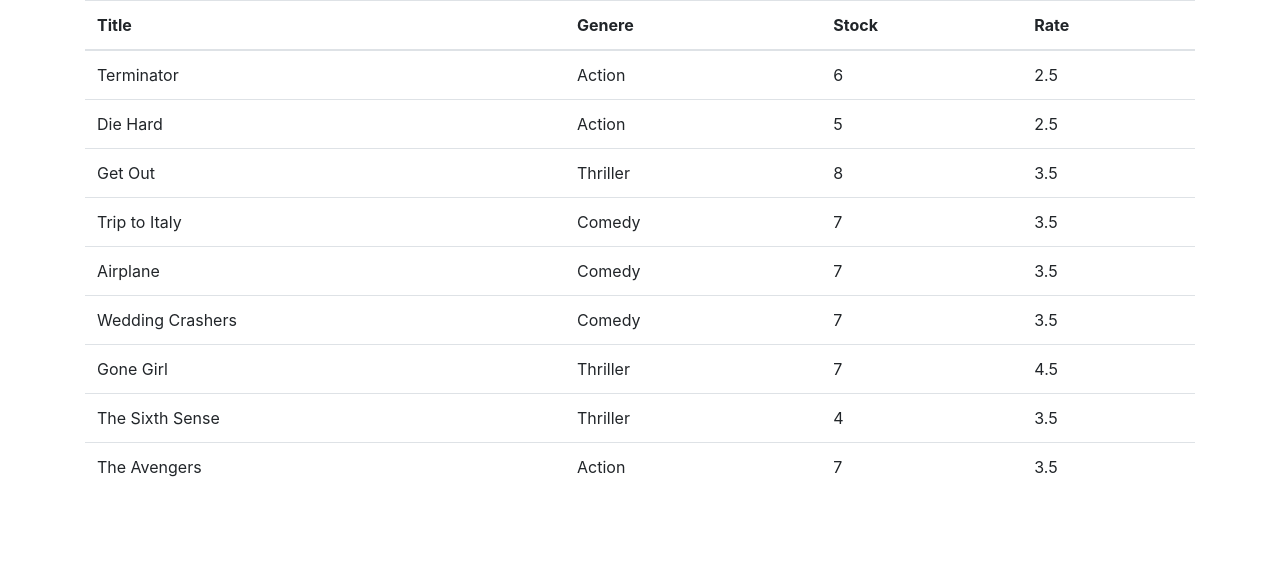
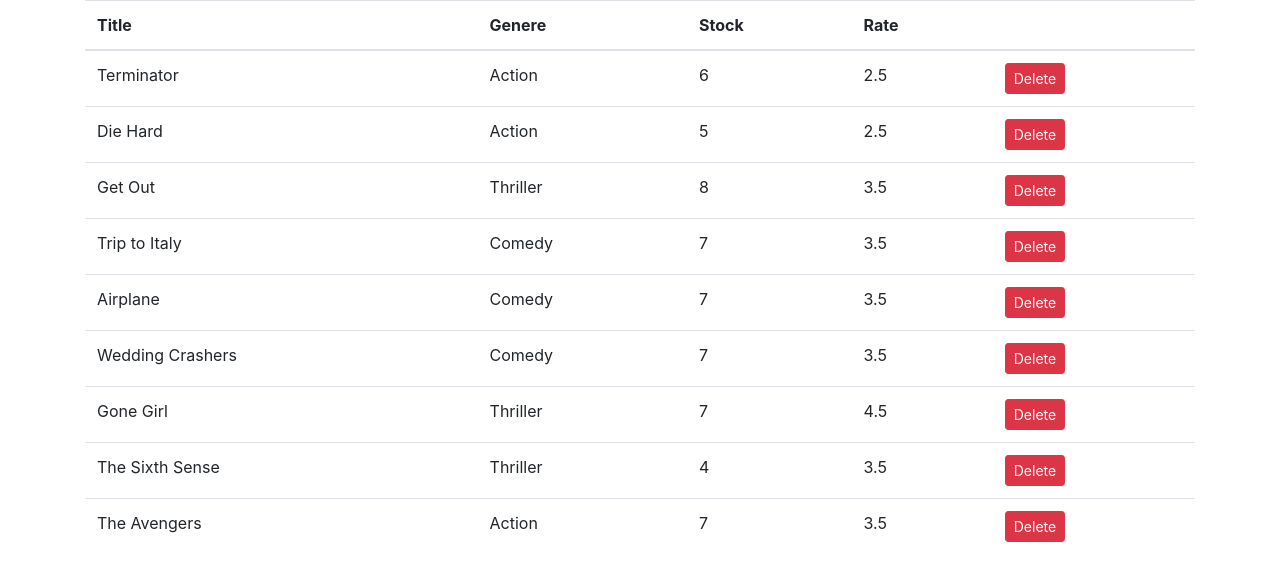
Before and after one commit to LIJOMLOYID/vidly, a React (Create React App) app: page / in a window 1280 px wide. Shown: the top 580 px of the page. Built offline with nearby package versions, Linux system fonts and the light colour scheme.

Commit message:
Added delete functionality

```diff
--- a/src/components/movies.jsx
+++ b/src/components/movies.jsx
@@ -6,7 +6,11 @@
     movies: getMovies(),
   };
 
-  handleDelete = (movie) => {};
+  handleDelete = (movie) => {
+    console.log(movie);
+    const movies = this.state.movies.filter((m) => m._id !== movie._id);
+    this.setState({ movies });
+  };
 
   render() {
     return (
@@ -17,15 +21,24 @@
             <th>Genere</th>
             <th>Stock</th>
             <th>Rate</th>
+            <th></th>
           </tr>
         </thead>
         <tbody>
           {this.state.movies.map((movie) => (
-            <tr>
+            <tr key={movie._id}>
               <td>{movie.title}</td>
               <td>{movie.genre.name}</td>
               <td>{movie.numberInStock}</td>
               <td>{movie.dailyRentalRate}</td>
+              <td>
+                <button
+                  onClick={() => this.handleDelete(movie)}
+                  className="btn btn-danger btn-sm"
+                >
+                  Delete
+                </button>
+              </td>
             </tr>
           ))}
         </tbody>
```
